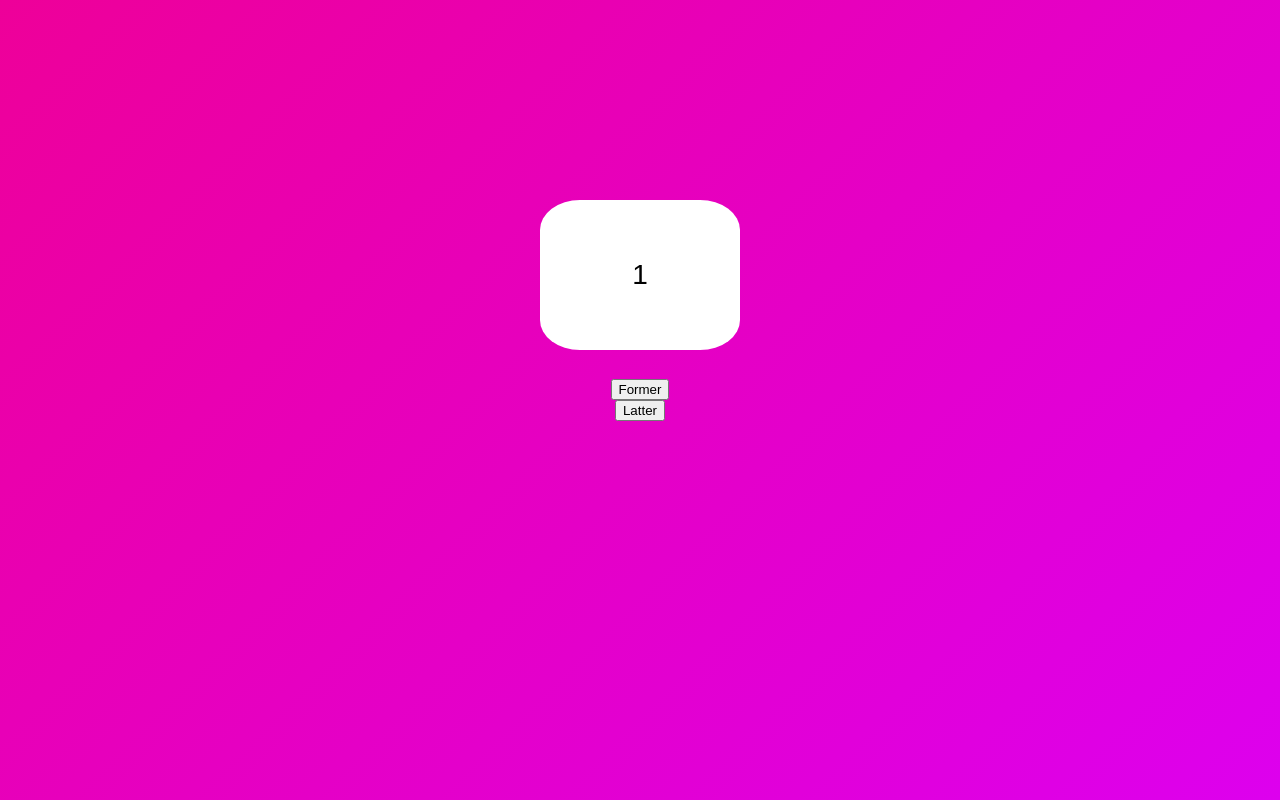
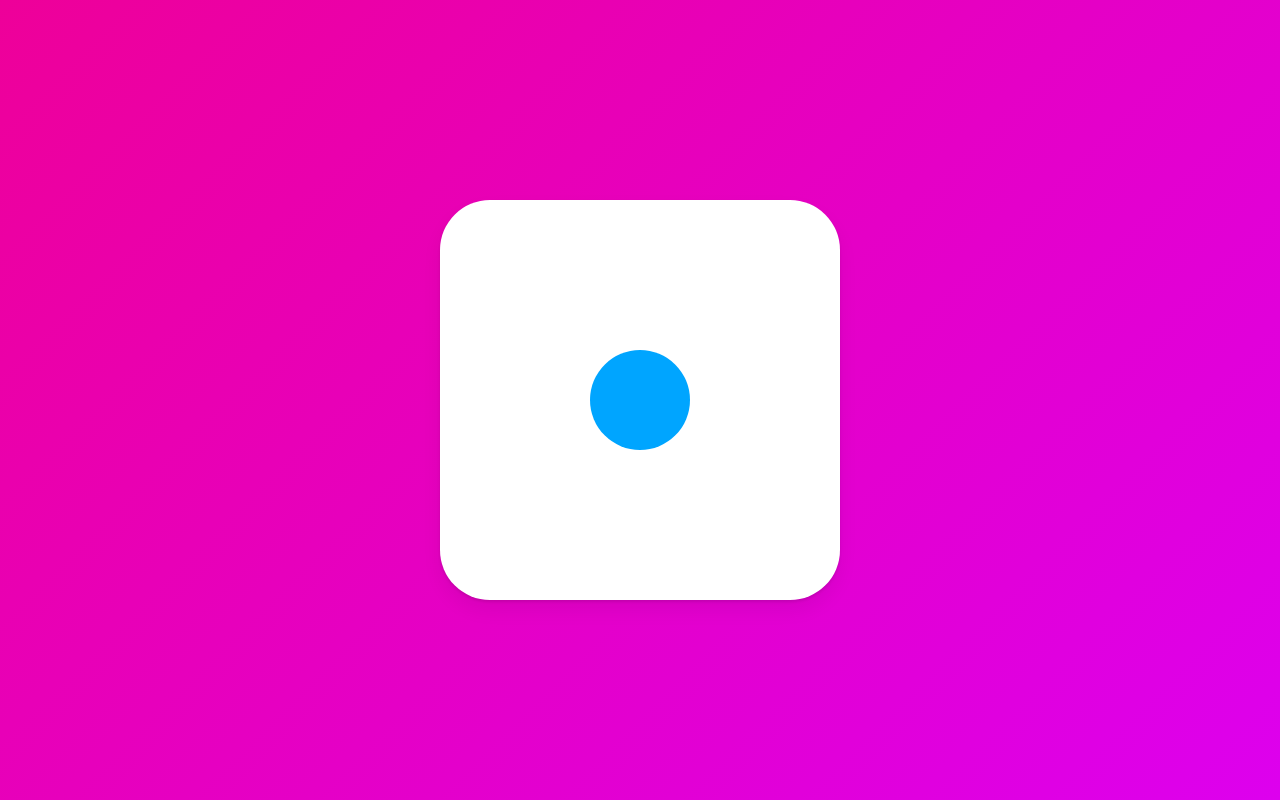
Before and after one commit to 21people/react-masterclass, a React (Create React App) app: page / in a window 1280 px wide. Built offline with nearby package versions, Linux system fonts and the light colour scheme.

Commit message:
layout standard

```diff
--- a/src/App.tsx
+++ b/src/App.tsx
@@ -12,61 +12,35 @@
   background: linear-gradient(135deg, rgb(238, 0, 153), rgb(221, 0, 238));
 `;
 const Box = styled(motion.div)`
-  top: 180px;
-  position: absolute;
-  width: 200px;
-  height: 150px;
-  background-color: white;
-  margin-bottom: 30px;
-  border-radius: 20%;
+  width: 400px;
+  height: 400px;
+  background-color: rgba(255, 255, 255, 1);
+  border-radius: 12.5%;
   display: flex;
   justify-content: center;
   align-items: center;
-  font-size: 28px;
-  margin: 20px;
+  box-shadow: 0 2px 3px rgba(0, 0, 0, 0.1), 0 10px 20px rgba(0, 0, 0, 0.06);
 `;
-const boxVars = {
-  entry: (back: boolean) => ({ x: back ? 500 : -500, opacity: 0, scale: 1 }),
-  center: {
-    x: 0,
-    opacity: 1,
-    scale: 1,
-    transition: { duration: 0.3 },
-  },
-  exit: (back: boolean) => ({
-    x: back ? -500 : 500,
-    opacity: 0,
-    scale: 1,
-    transition: { duration: 0.3 },
-  }),
-};
+const Circle = styled(motion.div)`
+  width: 100px;
+  height: 100px;
+  background-color: #00a5ff;
+  border-radius: 50%;
+  box-shadow: 0 2px 3px rgba(0, 0, 0, 0.1), 0 10px 20px rgba(0, 0, 0, 0 6);
+`;
 function App() {
-  const [visible, setVisible] = useState(1);
-  const [back, setBack] = useState(false);
-  const former = () => {
-    setVisible((prev) => (prev !== 1 ? --prev : 1));
-    setBack(false);
-  };
-  const latter = () => {
-    setVisible((prev) => (prev !== 10 ? ++prev : 10));
-    setBack(true);
-  };
+  const [clicked, setClicked] = useState(false);
+  const toggleClicked = () => setClicked((prev) => !prev);
   return (
-    <Wrapper>
-      <AnimatePresence exitBeforeEnter custom={back}>
-        <Box
-          custom={back}
-          key={visible}
-          variants={boxVars}
-          initial="entry"
-          animate="center"
-          exit="exit"
-        >
-          {visible}
-        </Box>
-      </AnimatePresence>
-      <button onClick={former}>Former</button>
-      <button onClick={latter}>Latter</button>
+    <Wrapper onClick={toggleClicked}>
+      <Box
+        style={{
+          justifyContent: clicked ? "flex-start" : "center",
+          alignItems: clicked ? "flex-start" : "center",
+        }}
+      >
+        <Circle layout />
+      </Box>
     </Wrapper>
   );
 }
```
